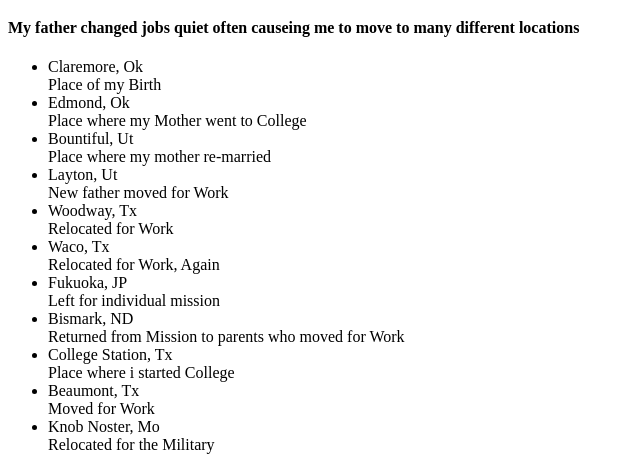
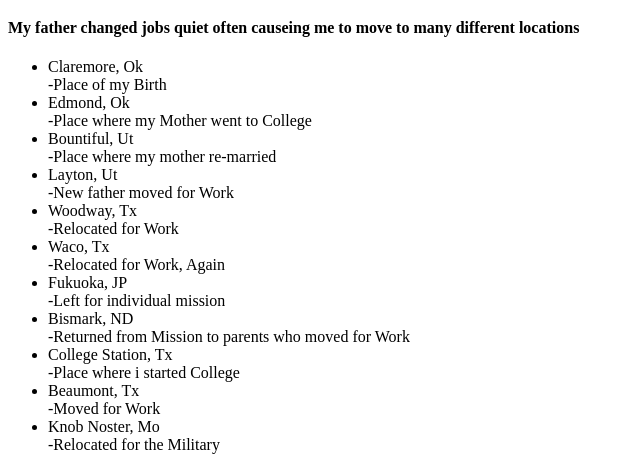
Before and after one commit to JHammer494/HTML-tutorials, a plain HTML site: page index.html in a window 1280 px wide. Shown: the part 61-534 px from the top of the page, without its empty margins (0-640 px from the left). Drawn offline with Linux system fonts and the light colour scheme.

Commit message:
Added Syntax to Span tags

```diff
--- a/index.html
+++ b/index.html
@@ -7,17 +7,17 @@
    <h1>Places I Have Lived</h1>
     <h4>My father changed jobs quiet often causeing me to move to many different locations</h4>
      <ul>
-       <li>Claremore, Ok</li><span>Place of my Birth</span>
-       <li>Edmond, Ok</li><span>Place where my Mother went to College</span>
-       <li>Bountiful, Ut</li><span>Place where my mother re-married</span>
-       <li>Layton, Ut</li><span>New father moved for Work</span>
-       <li>Woodway, Tx</li><span>Relocated for Work</span>
-       <li>Waco, Tx</li><span>Relocated for Work, Again</span>
-       <li>Fukuoka, JP</li><span>Left for individual mission</span>
-       <li>Bismark, ND</li><span>Returned from Mission to parents who moved for Work</span>
-       <li>College Station, Tx</li><span>Place where i started College</span>
-       <li>Beaumont, Tx</li><span>Moved for Work</span>
-       <li>Knob Noster, Mo</li><span>Relocated for the Military</span>
+       <li>Claremore, Ok</li><span>-Place of my Birth</span>
+       <li>Edmond, Ok</li><span>-Place where my Mother went to College</span>
+       <li>Bountiful, Ut</li><span>-Place where my mother re-married</span>
+       <li>Layton, Ut</li><span>-New father moved for Work</span>
+       <li>Woodway, Tx</li><span>-Relocated for Work</span>
+       <li>Waco, Tx</li><span>-Relocated for Work, Again</span>
+       <li>Fukuoka, JP</li><span>-Left for individual mission</span>
+       <li>Bismark, ND</li><span>-Returned from Mission to parents who moved for Work</span>
+       <li>College Station, Tx</li><span>-Place where i started College</span>
+       <li>Beaumont, Tx</li><span>-Moved for Work</span>
+       <li>Knob Noster, Mo</li><span>-Relocated for the Military</span>
      </ul>
     <h1>Places I Want to Go</h1>
     <ol>
```
